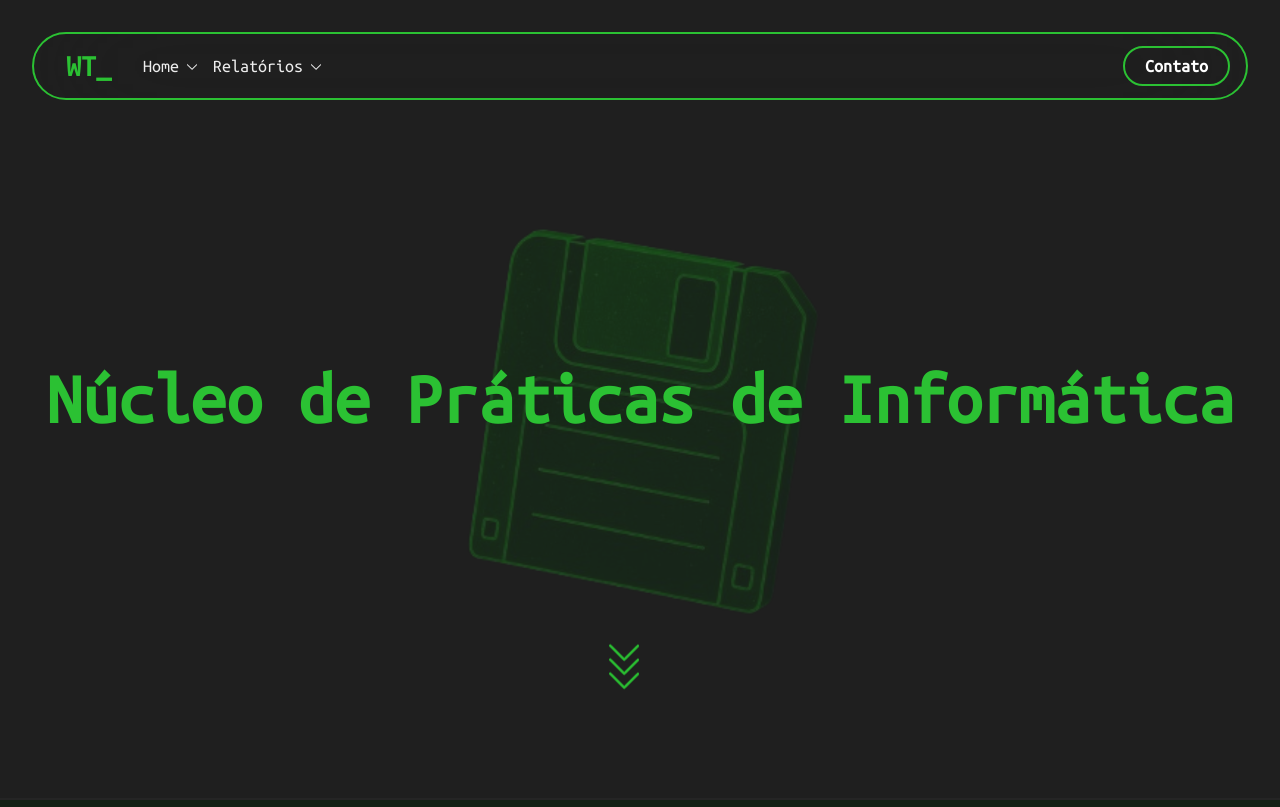
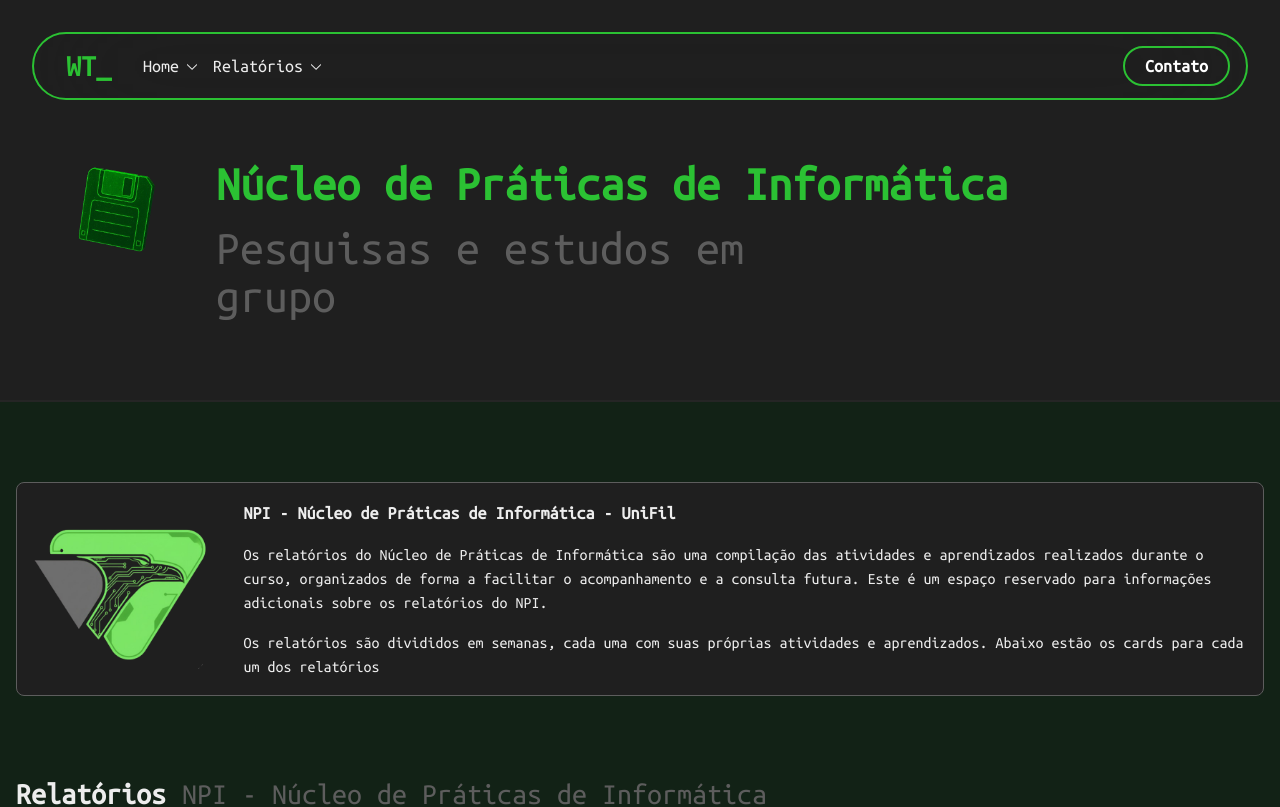
Before and after one commit to WitorDev/witortena, a Next.js app: page /reports/NPI in a window 1280 px wide. Shown: the top 807 px of the page. Built offline with nearby package versions, Linux system fonts and the light colour scheme; a web font is replaced by a local one.

Commit message:
updated layout of reports hero section

```diff
--- a/app/components/ReportHeroSection.tsx
+++ b/app/components/ReportHeroSection.tsx
@@ -24,14 +24,14 @@
   return (
     <section
       id="hero"
-      className={`${ubuntuMonoFont.className} border-b-2 border-primary-bg bg-background w-full mx-auto sm:bg-none px-4 relative h-screen overflow-hidden flex flex-col justify-center items-center text-left`}
+      className={`${ubuntuMonoFont.className} border-b-2 border-primary-bg bg-background w-full sm:pt-36 sm:pb-20 pt-32 pb-8`}
     >
+      <div className="px-4 max-w-screen-xl mx-auto flex-col md:flex-row flex align-middle">
         <motion.div
           initial={{ y: 50 }}
           whileInView={{ y: 0 }}
           transition={{ duration: 1 }}
           viewport={{ once: true, amount: 0.1 }}
-        className="hidden sm:block translate-y-8 absolute saturate-100 opacity-25 z-0"
         >
           {(() => {
             const imageSource =
@@ -39,54 +39,41 @@
               (title === "Pensamento Computacional" && secondary_hero_image) ||
               (title === "Blog" && tertiary_hero_image) ||
               hero_image;
-          return <Image alt="Computer Picture" width={900} src={imageSource} />;
+            return (
+              <Image
+                alt="Computer Picture"
+                className="sm:w-[200px] w-[140px] border-2 mx-auto"
+                src={imageSource}
+              />
+            );
           })()}
         </motion.div>
 
-      <div className="relative z-10">
+        <div className="">
           <motion.h1
             initial={{ opacity: 0, y: 50 }}
             whileInView={{ opacity: 1, y: 0 }}
             transition={{ duration: 1 }}
             viewport={{ once: true, amount: 0.1 }}
             id="title"
-          className={`text-5xl max-w-screen-xl text-center sm:text-7xl font-bold text-primary-accent mt-4`}
+            className={`text-4xl w-full max-w-screen-xl sm:text-5xl font-bold text-primary-accent mt-4`}
           >
             {title}
           </motion.h1>
-      </div>
           <motion.h2
             initial={{ opacity: 0, y: 50 }}
             whileInView={{ opacity: 1, y: 0 }}
             transition={{ duration: 1 }}
             viewport={{ once: true, amount: 0.1 }}
-        className="text-xl sm:text-5xl w-50 text-terciary-bg mt-4 sm:w-150 text-center relative z-10"
+            className="text-2xl w-full sm:text-5xl text-terciary-bg mt-4 sm:w-150 z-10"
           >
             {(title == "Pensamento Computacional" && "Monitoria de alunos") ||
-          (title == "NPI" && "Pesquisas e estudos em grupo") ||
+              (title == "Núcleo de Práticas de Informática" &&
+                "Pesquisas e estudos em grupo") ||
               (title == "Blog" && "Postagens e artigos")}
           </motion.h2>
-      <motion.div
-        initial={{ opacity: 0, y: 50 }}
-        whileInView={{ opacity: 1, y: 0 }}
-        transition={{ duration: 1 }}
-        viewport={{ once: true, amount: 0.1 }}
-        className="absolute sm:block bottom-20 sm:pr-8 animate-bounce"
-      >
-        <SlArrowDown
-          size={30}
-          strokeWidth={25}
-          color="2bc133"
-          className="translate-y-8"
-        />
-        <SlArrowDown
-          size={30}
-          strokeWidth={25}
-          color="2bc133"
-          className="translate-y-4"
-        />
-        <SlArrowDown size={30} strokeWidth={25} color="2bc133" />
-      </motion.div>
+        </div>
+      </div>
     </section>
   );
 }
```
Lines whose indentation alone changed are shown as unchanged.
